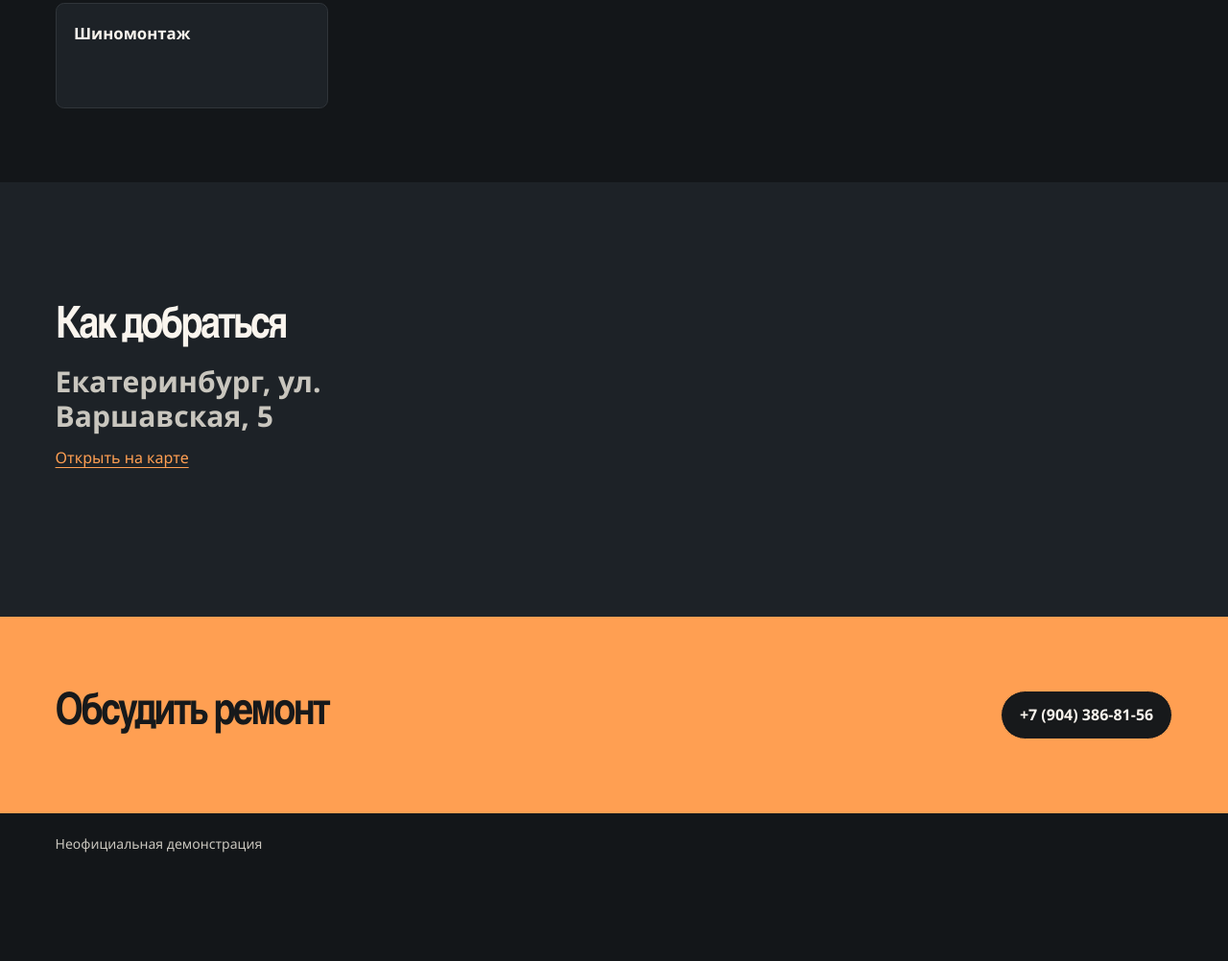
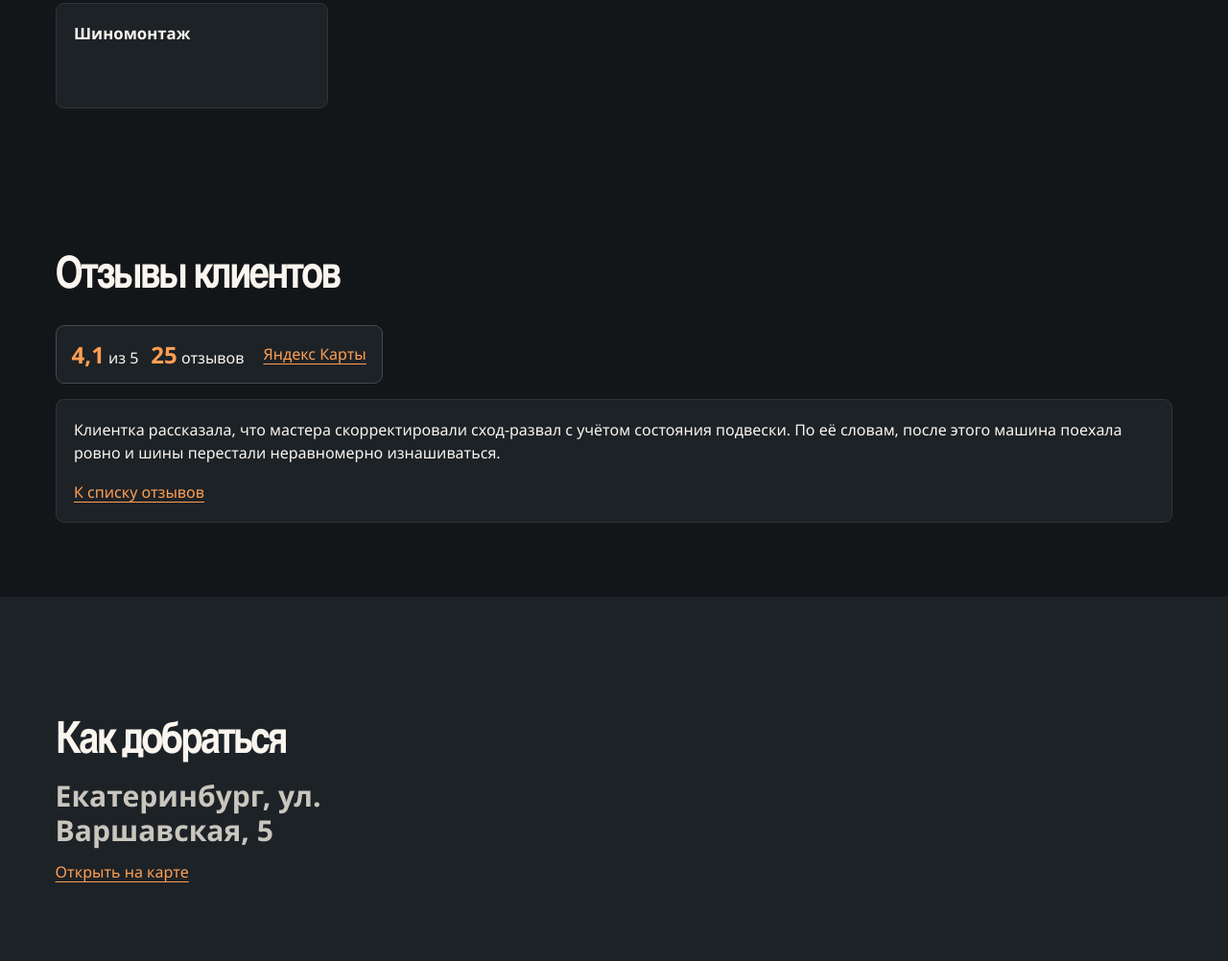
Before and after one commit to Vatsochek/demo-avtoservis-varshavskaya-ekaterinburg, a plain HTML site: page index.html in a window 1280 px wide. Shown: the part 1111-2113 px from the top of the page at 96% size. Before the commit the page ends 2023 px from the top, so only its background shows below. Drawn offline with Linux system fonts and the light colour scheme.

Commit message:
Add services and linked Yandex reviews

```diff
--- a/index.html
+++ b/index.html
@@ -13,7 +13,7 @@
 <header class="garage-header garage-wrap">
   <a class="garage-brand" href="#main">Автосервис</a>
   <nav aria-label="Разделы сайта">
-    <a href="#services">Услуги</a><a href="#visit">Как добраться</a>
+    <a href="#services">Услуги</a><a href="#reviews">Отзывы</a><a href="#visit">Как добраться</a>
   </nav>
 </header>
 <main id="main">
@@ -60,7 +60,18 @@
 
     </div>
   </section>
-
+  <section class="garage-wrap garage-section" id="reviews">
+    <div class="garage-section-intro"><h2>Отзывы клиентов</h2></div>
+    <a class="review-summary" href="https://yandex.com/maps/org/avtoservis/1042420684/reviews/">
+    <span class="review-summary-values">
+      <span><strong>4,1</strong> из 5</span>
+      <span><strong>25</strong> отзывов</span>
+    </span>
+    <span class="review-summary-source">Яндекс Карты</span>
+  </a>
+    <ul class="garage-review-list">
+    <li><p>Клиентка рассказала, что мастера скорректировали сход-развал с учётом состояния подвески. По её словам, после этого машина поехала ровно и шины перестали неравномерно изнашиваться.</p><a href="https://yandex.com/maps/org/avtoservis/1042420684/reviews/">К списку отзывов</a></li></ul>
+  </section>
   <section class="garage-visit" id="visit">
     <div class="garage-wrap garage-section">
       <div class="garage-section-intro">
```
